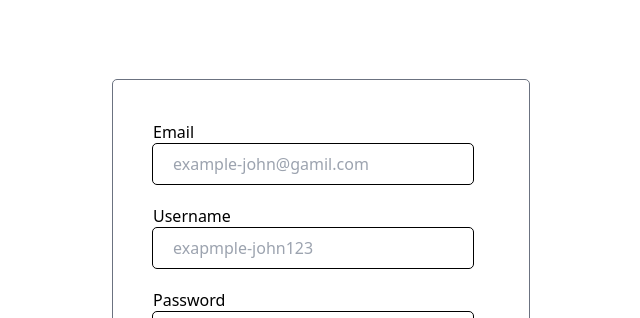
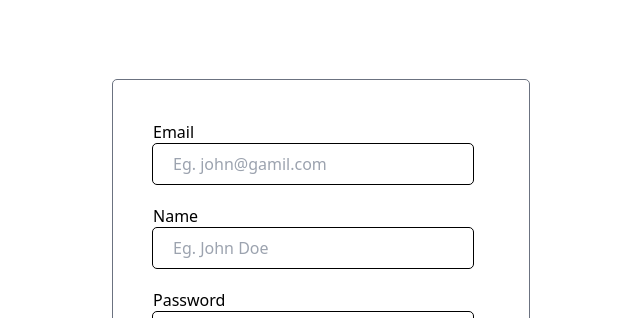
Before and after one commit to Abhishek-Dewangan/Abhishek-Dewanga-Junior-Dev-FullStack, a Next.js app in the folder client/: page /signup in a window 1280 px wide. Shown: the top 318 px of the page, without its empty margins (319-959 px from the left). Built offline with nearby package versions, Linux system fonts and the light colour scheme.

Commit message:
Signup form added

```diff
--- a/client/package.json
+++ b/client/package.json
@@ -6,6 +6,7 @@
     "start": "next start"
   },
   "dependencies": {
+    "axios": "^1.2.2",
     "next": "latest",
     "react": "18.2.0",
     "react-dom": "18.2.0"
--- a/client/pages/signup.js
+++ b/client/pages/signup.js
@@ -1,29 +1,41 @@
 import Link from 'next/link';
 import React, {useState} from 'react';
 import {AiFillEyeInvisible, AiFillEye} from 'react-icons/ai';
+import axios from 'axios';
 
 const signup = () => {
   const [passwordType, setPasswordType] = useState('password');
   const [confirmPasswordType, setConfirmPasswordType] = useState('password');
-  // const [email, setEmail] = useState('');
-  // const [username, setusername] = useState('');
-  // const [password, setPassword] = useState('');
-  // const [confirmPassword, setConfirmPassword] = useState('');
 
-  const handleSubmit = (e) => {
+  const signup = async (e) => {
     e.preventDefault();
-    if (e.target.password.value !== e.target.confirmpassword.value)
-      alert('Confirm Password must be same as Password');
-    const data = {
+    try {
+      if (e.target.password.value !== e.target.confirmpassword.value) {
+        return alert('Confirm Password must be same as Password');
+      }
+      if (e.target.password.value.length < 8) {
+        return alert('Password minium length should be 8');
+      }
+      const userData = {
         email: e.target.email.value,
-      username: e.target.username.value,
+        name: e.target.name.value,
         password: e.target.password.value,
       };
-    console.log(data);
+      const res = await axios.post(
+        'http://localhost:8080/api/user/signup',
+        userData
+      );
+      console.log(res);
+    } catch (error) {
+      console.log(error);
+      return alert(error.response.data.message);
+    }
   };
   return (
+    <div>
+      <title>Signup</title>
       <div className='outline outline-gray-500 outline-1 rounded grid gap-5 w-fit place-content-center mx-auto mt-20 p-10'>
-      <form onSubmit={handleSubmit} className='grid gap-5'>
+        <form onSubmit={signup} className='grid gap-5'>
           <div>
             <label>Email</label>
             <br />
@@ -31,18 +43,18 @@ const signup = () => {
               required
               type='text'
               name='email'
-            placeholder='example-john@gamil.com'
+              placeholder='Eg. john@gamil.com'
               className='outline outline-1 rounded px-5 py-2 w-80'
             />
           </div>
           <div>
-          <label>Username</label>
+            <label>Name</label>
             <br />
             <input
               required
               type={'text'}
-            name='username'
-            placeholder='exapmple-john123'
+              name='name'
+              placeholder='Eg. John Doe'
               className='outline outline-1 rounded px-5 py-2 w-80'
             />
           </div>
@@ -59,7 +71,9 @@ const signup = () => {
             <button
               type='button'
               onClick={() =>
-              setPasswordType(passwordType === 'password' ? 'text' : 'password')
+                setPasswordType(
+                  passwordType === 'password' ? 'text' : 'password'
+                )
               }
             >
               {passwordType === 'password' ? (
@@ -109,6 +123,7 @@ const signup = () => {
           </Link>
         </p>
       </div>
+    </div>
   );
 };
 
```
Also changed, not shown: 1 other file (tests, documents, lock files or other folders). Lines whose indentation alone changed are shown as unchanged.
